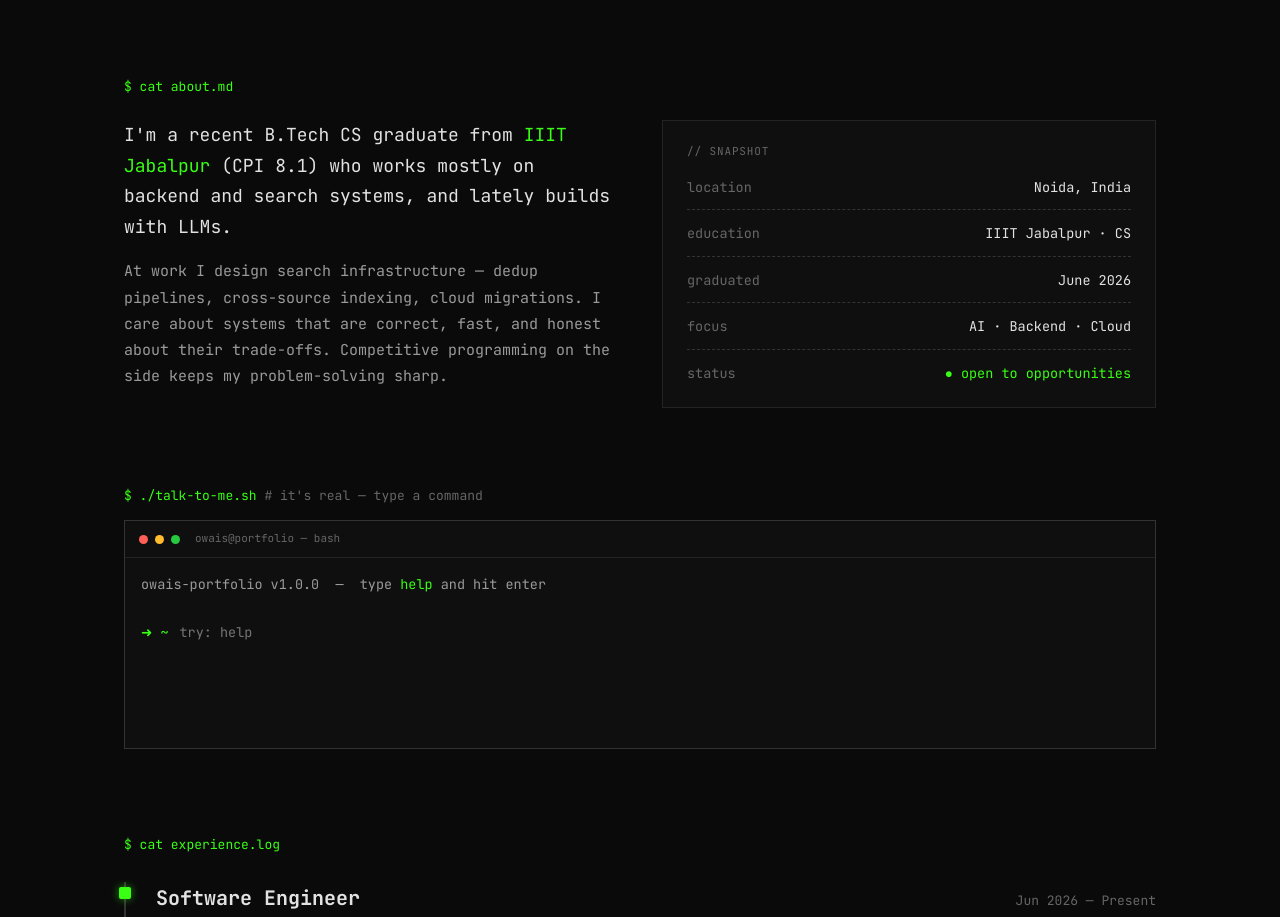
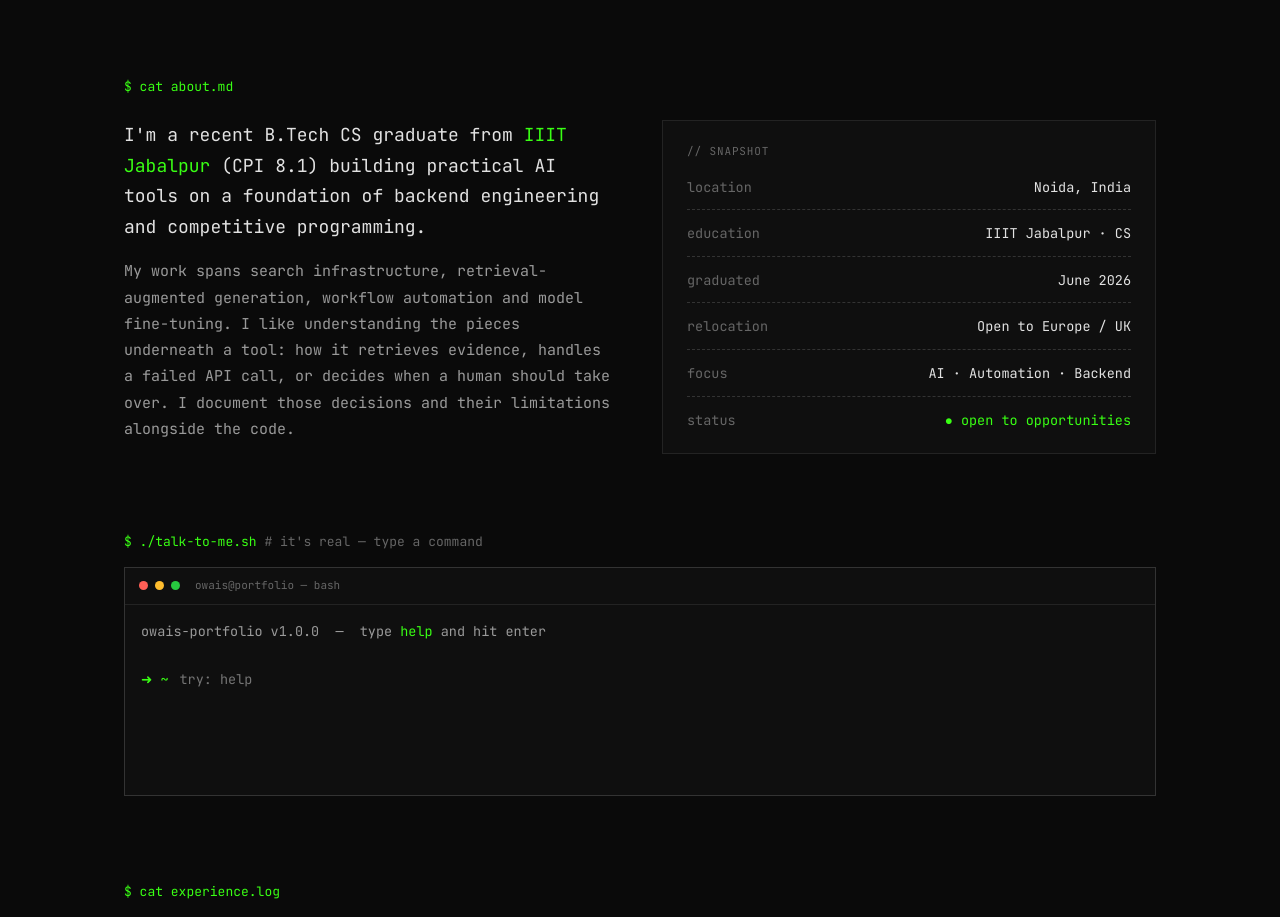
Before and after one commit to owaish7/owais-portfolio, a Next.js app: page / in a window 1280 px wide. Shown: the part 784-1701 px from the top of the page. Built offline with nearby package versions, Linux system fonts and the light colour scheme; no server answers.

Commit message:
Refresh portfolio for AI and tech internship applications

```diff
--- a/components/About.tsx
+++ b/components/About.tsx
@@ -2,7 +2,8 @@ const SNAPSHOT: { k: string; v: React.ReactNode }[] = [
   { k: "location", v: "Noida, India" },
   { k: "education", v: "IIIT Jabalpur · CS" },
   { k: "graduated", v: "June 2026" },
-  { k: "focus", v: "AI · Backend · Cloud" },
+  { k: "relocation", v: "Open to Europe / UK" },
+  { k: "focus", v: "AI · Automation · Backend" },
   {
     k: "status",
     v: <span style={{ color: "var(--acc)" }}>● open to opportunities</span>,
@@ -37,8 +38,8 @@ export default function About() {
           >
             I&apos;m a recent B.Tech CS graduate from{" "}
             <span style={{ color: "var(--acc)" }}>IIIT Jabalpur</span> (CPI 8.1)
-            who works mostly on backend and search systems, and lately builds
-            with LLMs.
+            building practical AI tools on a foundation of backend engineering
+            and competitive programming.
           </p>
           <p
             style={{
@@ -48,10 +49,11 @@ export default function About() {
               color: "var(--dim)",
             }}
           >
-            At work I design search infrastructure — dedup pipelines,
-            cross-source indexing, cloud migrations. I care about systems that
-            are correct, fast, and honest about their trade-offs. Competitive
-            programming on the side keeps my problem-solving sharp.
+            My work spans search infrastructure, retrieval-augmented generation,
+            workflow automation and model fine-tuning. I like understanding the
+            pieces underneath a tool: how it retrieves evidence, handles a
+            failed API call, or decides when a human should take over. I document
+            those decisions and their limitations alongside the code.
           </p>
         </div>
         <div
```
